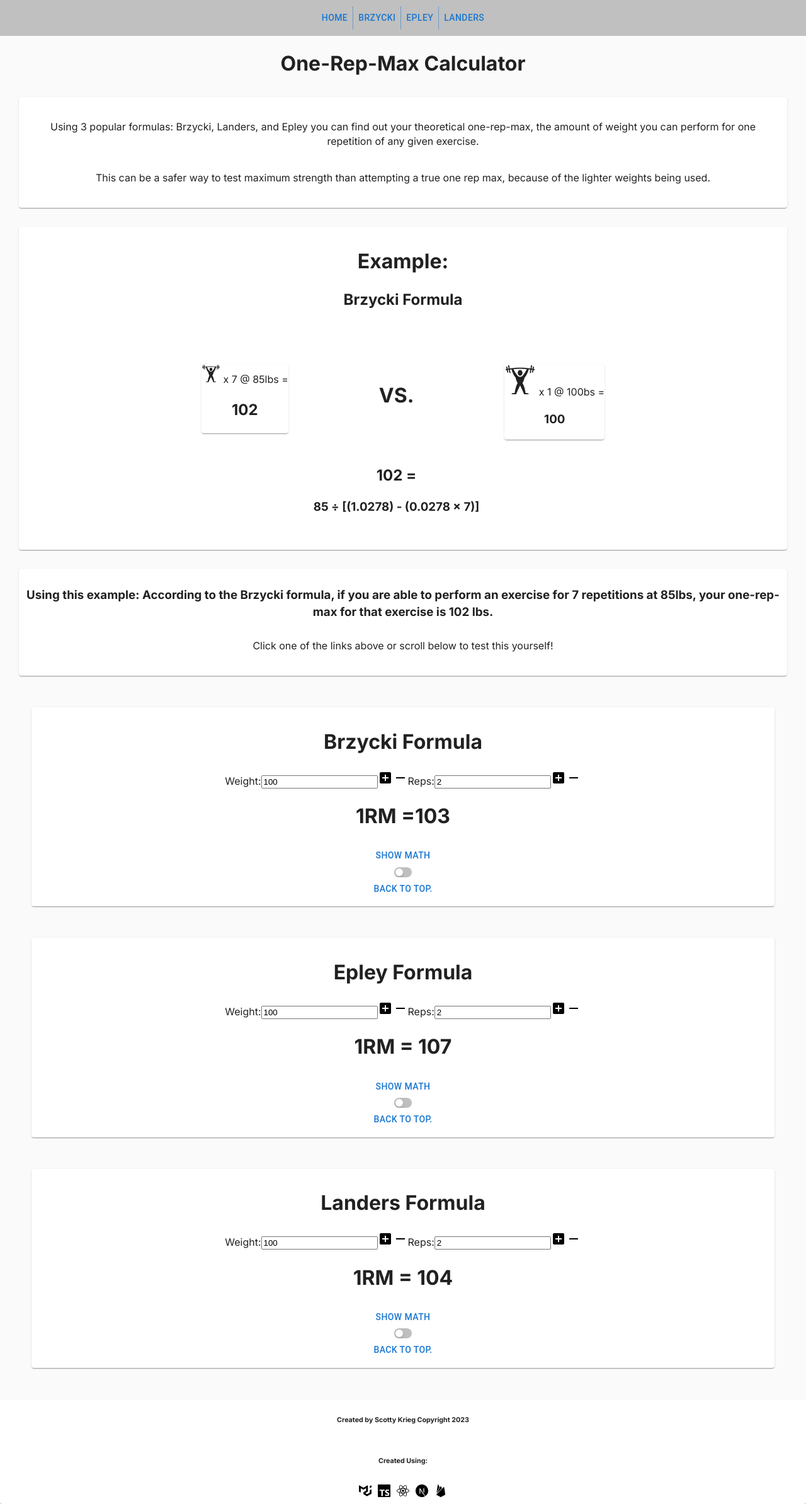
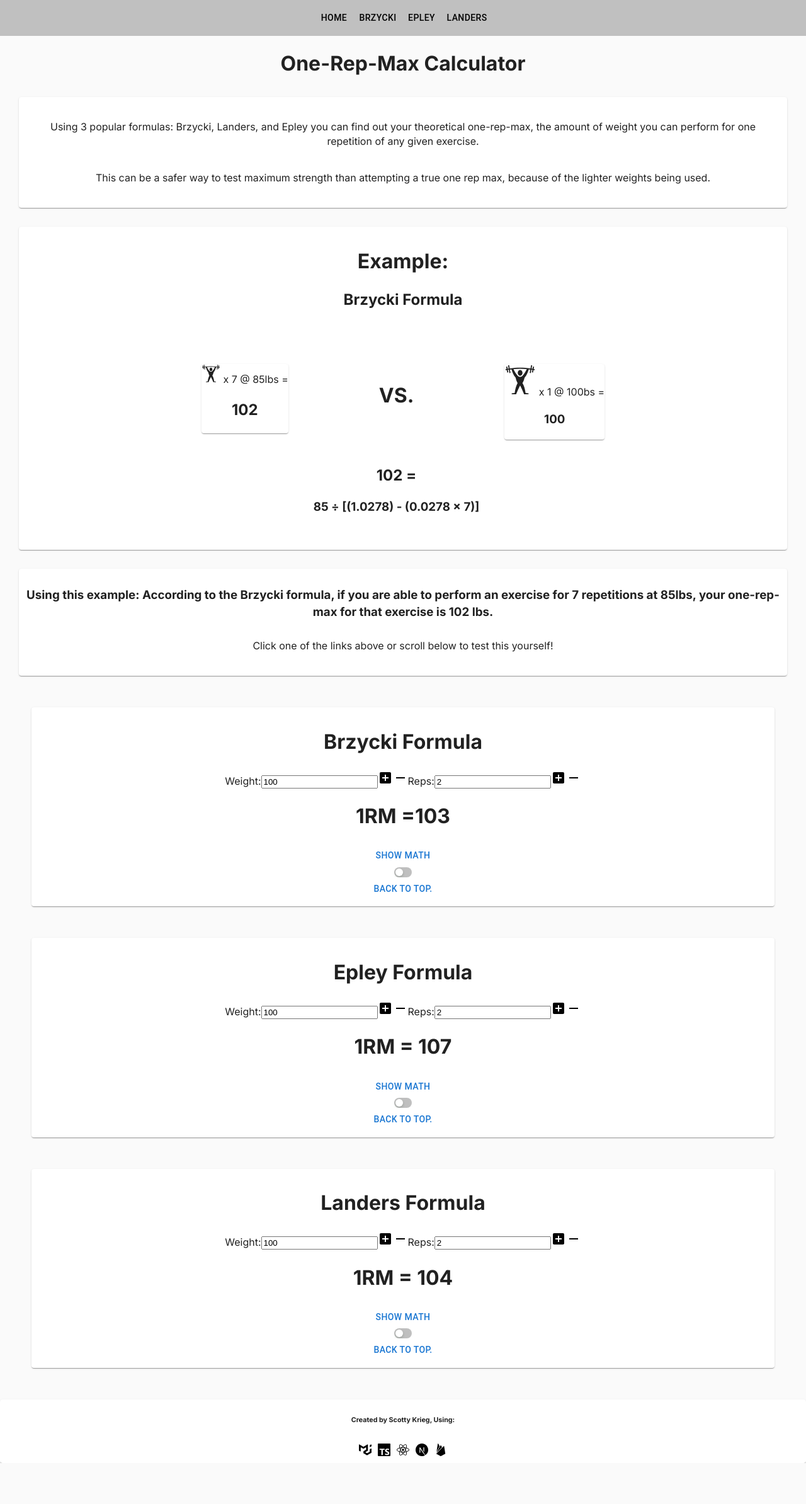
Before and after one commit to scottykrieg/one-rep-max-next, a Next.js app: page / in a window 1280 px wide. Shown: the whole page at 63% size. After the commit the page ends 2323 px from the top, so only its background shows below. Built offline with nearby package versions, Linux system fonts and the light colour scheme.

Commit message:
changed header color

```diff
--- a/src/components/Footer.js
+++ b/src/components/Footer.js
@@ -13,8 +13,7 @@ export default function Footer() {
       <div className={styles.footerCard}>
         <div className={inter.className}>
           <Card className={styles.footer}>
-            <h6>Created by Scotty Krieg Copyright 2023</h6>
-            <h6>Created Using:</h6>
+            <h6>Created by Scotty Krieg, Using:</h6>
             <div className="styles.footer-grid">
               <SiMui size={30} />
               <SiTypescript size={30} />
--- a/src/components/Navbar.js
+++ b/src/components/Navbar.js
@@ -1,29 +1,22 @@
 import Link from "next/link";
-import { ButtonGroup } from "@mui/material";
 import Button from "@mui/material/Button";
 import styles from "@/styles/header.module.sass";
 
 export default function Navbar() {
   return (
     <div className={styles.navbarStyle}>
-      <ButtonGroup
-        variant="text"
-        color="primary"
-        aria-label="text button group"
-      >
       <Link href="/">
-          <Button>Home</Button>
+        <Button style={{ color: "black" }}>Home</Button>
       </Link>
       <Link href="#brzycki">
-          <Button>Brzycki</Button>
+        <Button style={{ color: "black" }}>Brzycki</Button>
       </Link>
       <Link href="#epley">
-          <Button>Epley</Button>
+        <Button style={{ color: "black" }}>Epley</Button>
       </Link>
       <Link href="#landers">
-          <Button>Landers</Button>
+        <Button style={{ color: "black" }}>Landers</Button>
       </Link>
-      </ButtonGroup>
     </div>
   );
 }
--- a/src/styles/header.module.sass
+++ b/src/styles/header.module.sass
@@ -1,6 +1,6 @@
 .navbarStyle
   text-align: center
   place-content: center
-  display: grid
+  display: inline-flexbox
   padding: 10px
   background-color: silver
```
Lines whose indentation alone changed are shown as unchanged.
